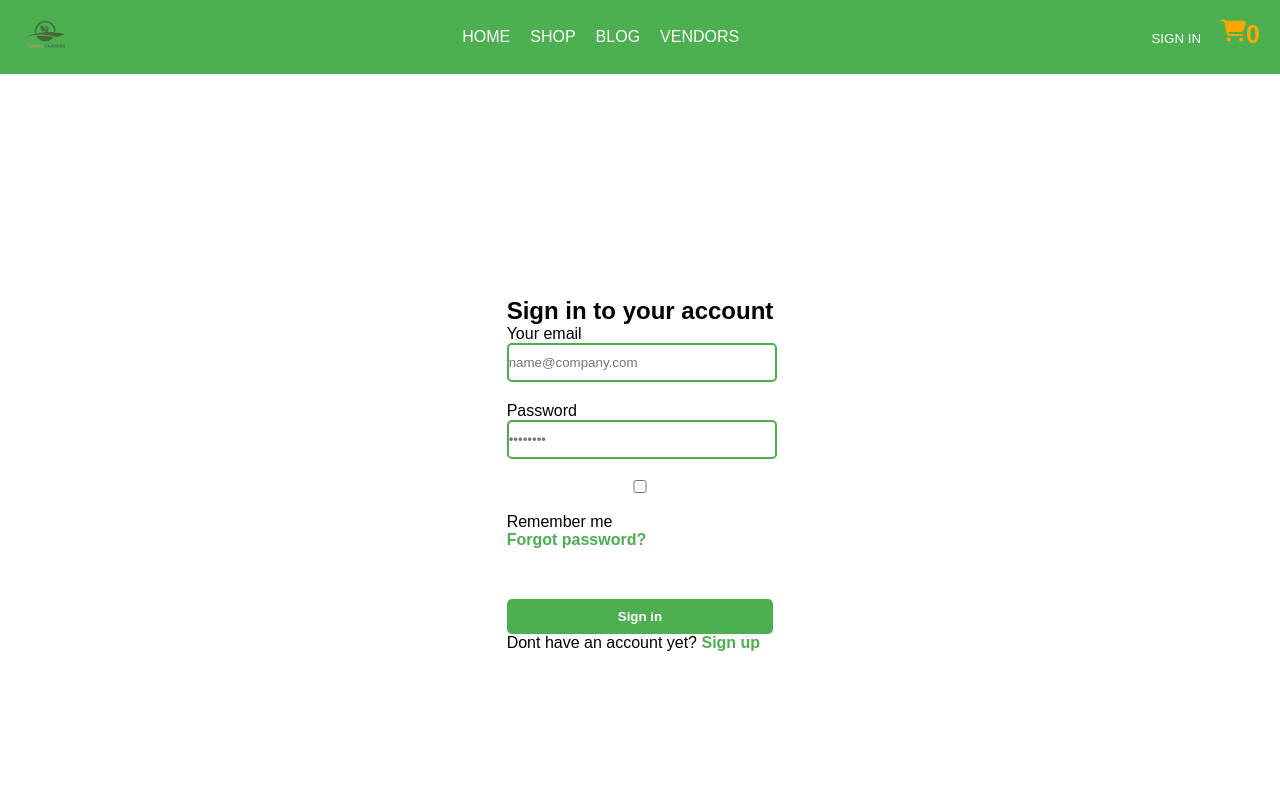
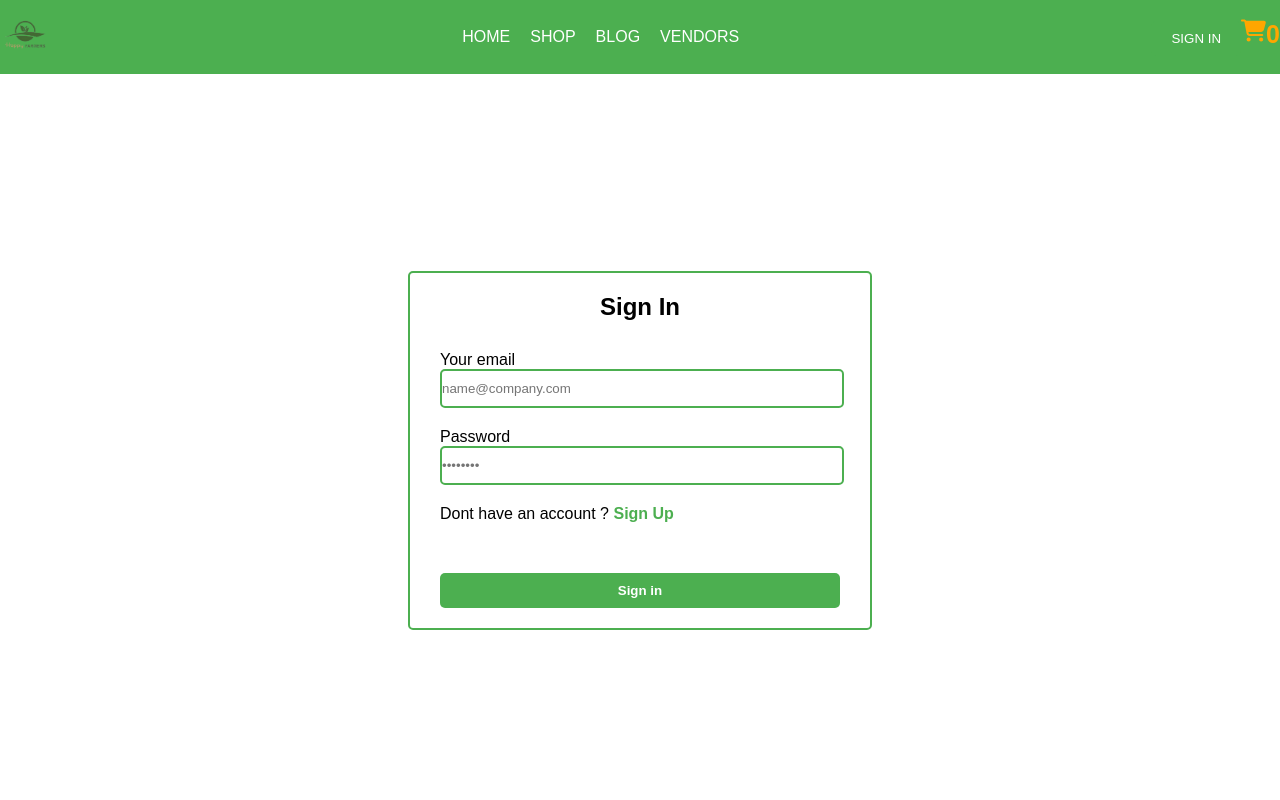
Before and after one commit to pascalniri/Happy-Farmers-Website, a React (Vite) app: page /signin in a window 1280 px wide. Shown: the top 800 px of the page. Built offline with nearby package versions, Linux system fonts and the light colour scheme.

Commit message:
Changed navbar

```diff
--- a/src/components/Products.jsx
+++ b/src/components/Products.jsx
@@ -3,7 +3,7 @@ import { useDispatch } from 'react-redux';
 import { addtocart } from '../redux/cartAction';
 
 
-const Products = ({id, image, name, price}) => {
+function Products({id, image, name, price}) {
 
     const dispatch = useDispatch();
   return (
--- a/src/components/Signin.jsx
+++ b/src/components/Signin.jsx
@@ -7,7 +7,7 @@ const Signin = () => {
 
     const [email,setEmail]=useState("");
     const [password,setPassword]=useState("");
-    const [success,setSuccess] = useState(false);
+    // const [success,setSuccess] = useState(false);
 
     const LOGIN_URL = '/users/login';
     const navigate = useNavigate()
@@ -28,7 +28,7 @@ const Signin = () => {
         if(err.status === 401){
 
          alert(" Invalid Entry")
-            navigate('/Signup');
+            navigate('/shop');
         }
 
     }
@@ -44,10 +44,10 @@ const Signin = () => {
   <div className='signin'>
 
 
-      <div >
+      <div className='inner-form'>
           <div >
               <h1 >
-                  Sign in to your account
+                  Sign In
               </h1>
               <form onSubmit={handleSubmit}>
                   <div>
@@ -62,22 +62,13 @@ const Signin = () => {
 
                   <div >
                       <div >
-                          <div>
-                            <input  aria-describedby="remember" type="checkbox"  required />
-                          </div>
+                      </div>
+                  </div>
+                  <p>
+                      Dont have an account ? <Link  to={`${'/Signup'}`} >Sign Up</Link>
+                  </p>
+                  <button type="submit" >Sign in</button>
 
-                          <div className="ml-3 text-sm">
-                            <label htmlFor="remember" >Remember me</label>
-                          </div>
-                      </div>
-
-                      <a href="#" >Forgot password?</a>
-                  </div>
-
-                  <button type="submit" >Sign in</button>
-                  <p>
-                      Dont have an account yet? <Link  to={`${'/Signup'}`} >Sign up</Link>
-                  </p>
               </form>
           </div>
       </div>
--- a/src/components/SubTotal.jsx
+++ b/src/components/SubTotal.jsx
@@ -8,7 +8,7 @@ const SubTotal = () => {
   return (
     <div className='subtotal'>
         <div className='subtotal_area'>
-            <p>Subtotal ({cart.cart.length} item(s)) : {getTotal(cart.cart)}</p>
+            <p>Subtotal ({cart.cart.length} item(s)) : {getTotal(cart.cart)}Rwf</p>
             <button>Proceed To Checkout</button>
         </div>
 
--- a/src/components/css-folder/Navbar.css
+++ b/src/components/css-folder/Navbar.css
@@ -2,9 +2,12 @@
   display: flex;
   justify-content: space-between;
   align-items: center;
-  padding: 10px 20px;
+  padding: 10px 0px;
   background-color: #4caf50;
   color: #fff;
+  position: fixed;
+  width: 100%;
+  margin-bottom: 50px;
 }
 
 .logo h1 {
@@ -33,12 +36,11 @@
 }
 .listOption ul li a:hover {
   text-decoration: none;
-  color: rgb(255, 255, 255);
-  transition: .5s;
-  background-color: orange;
+  color: orange;
+  transition: .2s;
+  border-bottom:2px solid orange;
   font-weight: bold;
-  padding: 5px 10px;
-  border-radius: 15px;
+  border-radius: 5px;
 }
 
 
--- a/src/components/css-folder/Signin.css
+++ b/src/components/css-folder/Signin.css
@@ -9,6 +9,7 @@
     align-items: center;
     min-height: 100vh;
     color: black;
+    padding-top: 50px;
 }
 .inner-form{
     border: 2px solid #4caf50;
--- a/src/components/css-folder/Vendor.css
+++ b/src/components/css-folder/Vendor.css
@@ -14,7 +14,7 @@
    background-size: cover;
    height: 100%;
    margin-top: -0px;
-   /* margin-bottom: -0px; */
+   margin-bottom: -100px;
 }
 .vendor h2{
     font-size: 50px;
@@ -125,5 +125,5 @@
     background-repeat: repeat-y;
     min-height: 100vh;
     margin-top: -0px;
-    margin-bottom: -0px;
+    margin-bottom: -100px;
  }
--- a/src/redux/cartAction.jsx
+++ b/src/redux/cartAction.jsx
@@ -1,10 +1,11 @@
-export function addtocart(id, name, price){
+export function addtocart(id, name, price, image){
     return{
         type: "Add_Item_To_Cart",
         item: {
             id: id,
             name: name,
-            price: price
+            price: price,
+            image: image
         }
     }
 }
--- a/src/redux/cartReducer.jsx
+++ b/src/redux/cartReducer.jsx
@@ -21,7 +21,7 @@ export function cartReducer (state = initialState, action) {
             const index = state.cart.findIndex((cartItem) => cartItem.id === action.id)
             let newCart = [...state.cart]
             if(index >= 0){
-                newCart.slice(index, 1)
+                newCart.splice(index, 1)
             } else{
                 console.warn("Can not delete")
             }
```
Also changed, not shown: src/components/Cart.jsx (+0 -109 lines).
